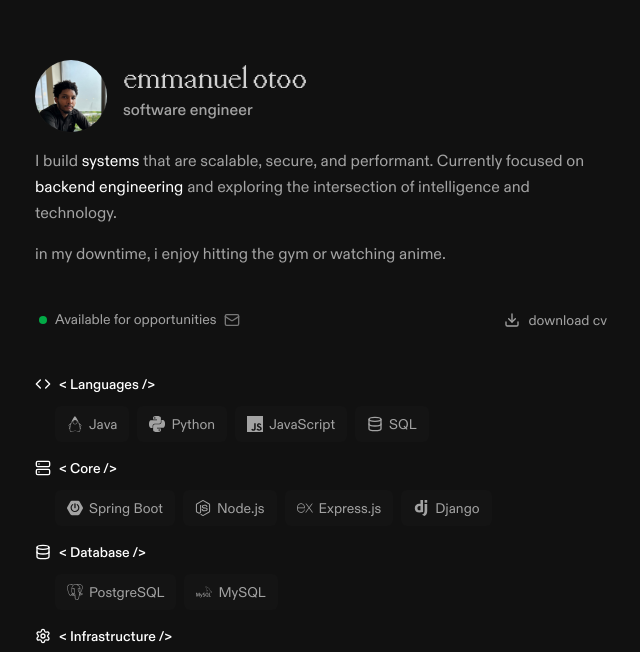
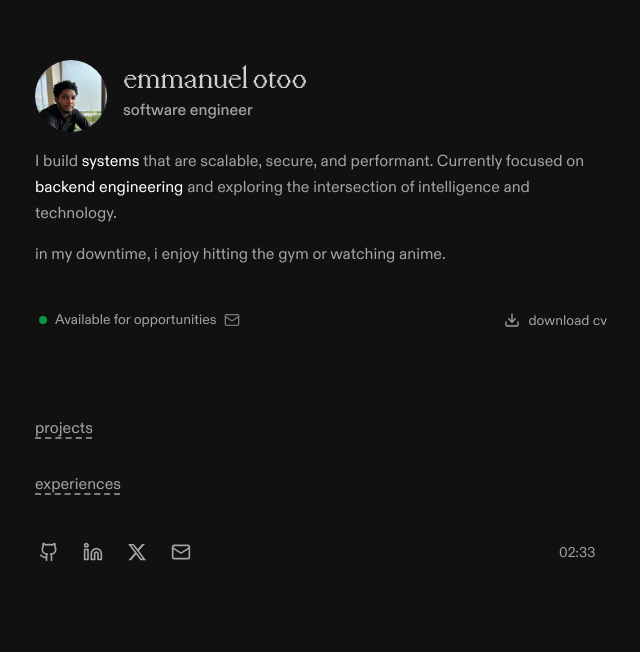
Before and after one commit to emmanuelotoo/portfolio, a Next.js app: page / in a window 1280 px wide. Shown: the part 148-800 px from the top of the page, without its empty margins (317-957 px from the left). Built offline with nearby package versions, Linux system fonts and the light colour scheme.

Commit message:
refactor Skills component to remove hardcoded skill categories

```diff
--- a/src/components/skills.tsx
+++ b/src/components/skills.tsx
@@ -20,45 +20,7 @@ import {
 } from "react-icons/si";
 
 export const Skills = () => {
-  const skillCategories = [
-    {
-      title: "Languages",
-      icon: <Code className="w-3 h-3 sm:w-4 sm:h-4" />,
-      skills: [
-        { name: "Java", icon: <SiOpenjdk className="w-3 h-3 sm:w-4 sm:h-4" /> },
-        { name: "Python", icon: <SiPython className="w-3 h-3 sm:w-4 sm:h-4" /> },
-        { name: "JavaScript", icon: <SiJavascript className="w-3 h-3 sm:w-4 sm:h-4" /> },
-        { name: "SQL", icon: <Database className="w-3 h-3 sm:w-4 sm:h-4" /> },
-      ]
-    },
-    {
-      title: "Core",
-      icon: <Server className="w-3 h-3 sm:w-4 sm:h-4" />,
-      skills: [
-        { name: "Spring Boot", icon: <SiSpringboot className="w-3 h-3 sm:w-4 sm:h-4" /> },
-        { name: "Node.js", icon: <SiNodedotjs className="w-3 h-3 sm:w-4 sm:h-4" /> },
-        { name: "Express.js", icon: <SiExpress className="w-3 h-3 sm:w-4 sm:h-4" /> },
-        { name: "Django", icon: <SiDjango className="w-3 h-3 sm:w-4 sm:h-4" /> },
-      ]
-    },
-    {
-      title: "Database",
-      icon: <Database className="w-3 h-3 sm:w-4 sm:h-4" />,
-      skills: [
-        { name: "PostgreSQL", icon: <SiPostgresql className="w-3 h-3 sm:w-4 sm:h-4" /> },
-        { name: "MySQL", icon: <SiMysql className="w-3 h-3 sm:w-4 sm:h-4" /> },
-      ]
-    },
-    {
-      title: "Infrastructure",
-      icon: <Settings className="w-3 h-3 sm:w-4 sm:h-4" />,
-      skills: [
-        { name: "Docker", icon: <SiDocker className="w-3 h-3 sm:w-4 sm:h-4" /> },
-        { name: "GitHub Actions", icon: <SiGithubactions className="w-3 h-3 sm:w-4 sm:h-4" /> },
-        { name: "AWS", icon: <SiAmazon className="w-3 h-3 sm:w-4 sm:h-4" /> },
-      ]
-    }
-  ];
+  const skillCategories = [];
 
   return (
     <div className="space-y-3 sm:space-y-4">
```
